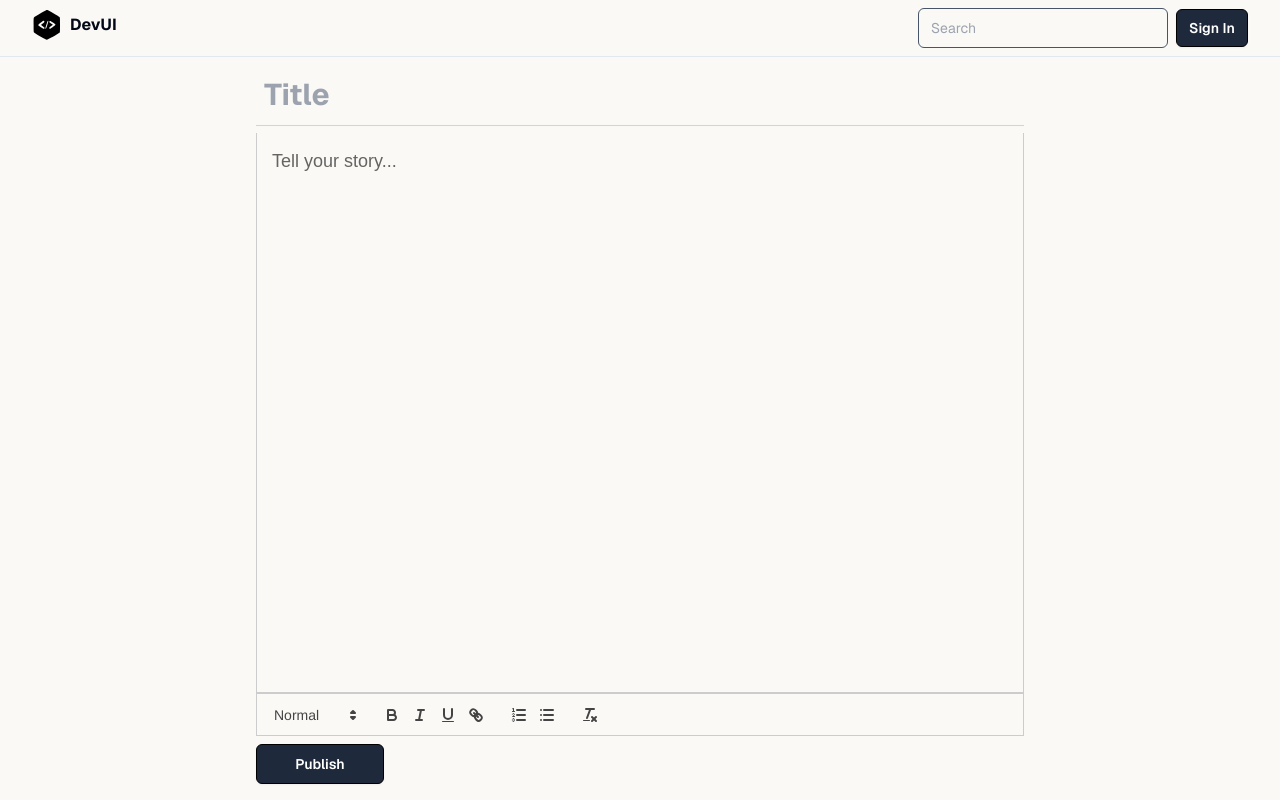
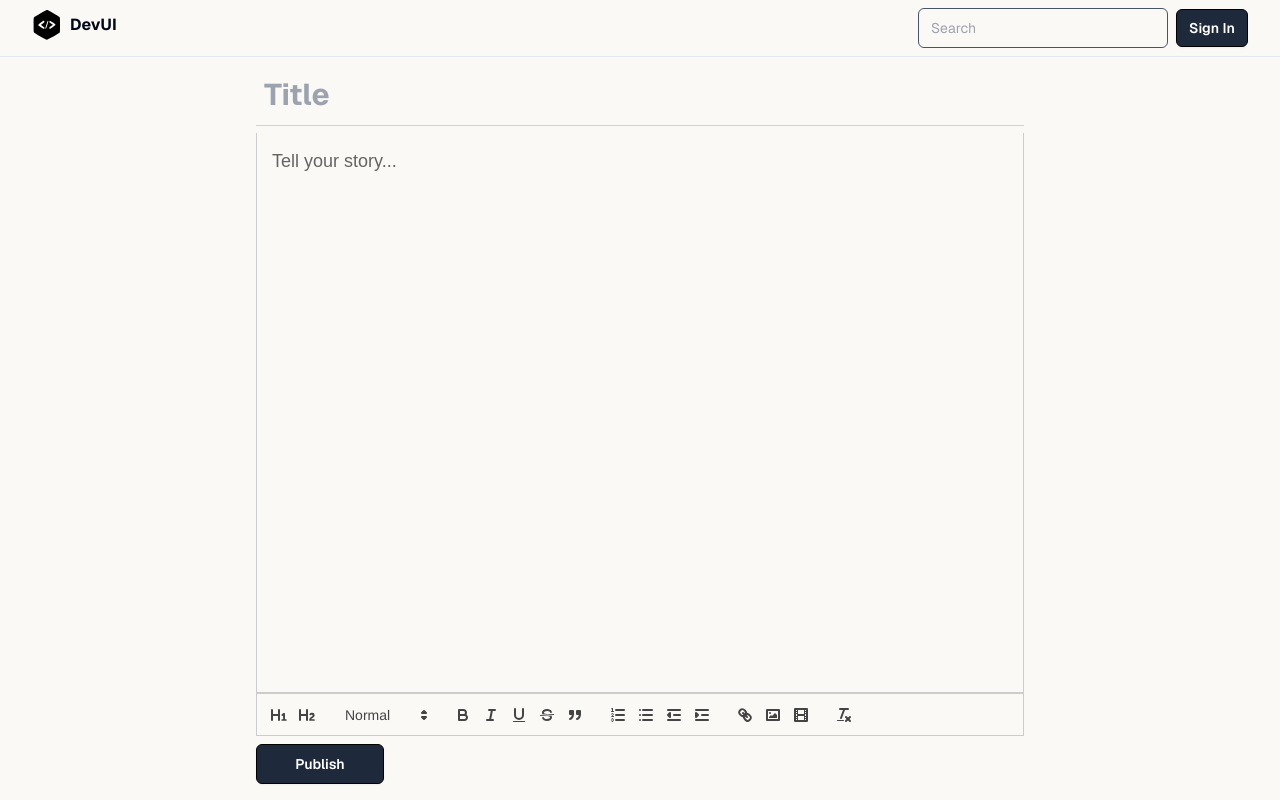
Before and after one commit to moulibrota-das/Blog-frontend, a Next.js app: page /createBlog in a window 1280 px wide. Built offline with nearby package versions, Linux system fonts and the light colour scheme.

Commit message:
feat: insert image in blog

```diff
--- a/src/app/createBlog/page.tsx
+++ b/src/app/createBlog/page.tsx
@@ -17,6 +17,7 @@ import Cookies from "js-cookie";
 import dynamic from "next/dynamic";
 import { useRouter } from "next/navigation";
 import Button from "@/components/ui/button";
+import Editor from "@/components/ui/Editor";
 
 // Quill.register("modules/imageResize", ImageResize);
 
@@ -135,7 +136,7 @@ const CreateBlogPage = () => {
           className="border-b-[1px] border-slate-300 h-auto py-3 px-2 resize-none outline-none bg-transparent w-full  text-3xl font-bold overflow-hidden"
           placeholder="Title"
         />
-        <ReactQuill
+        {/* <ReactQuill
           // ref={(el: any) => (quill.current = el)}
           className=""
           theme="snow"
@@ -144,14 +145,9 @@ const CreateBlogPage = () => {
           // modules={modules}
           formats={formats}
           placeholder="Tell your story..."
-        />
-        {/* <button
-          type="button"
-          onClick={handleSubmit}
-          className="justify-self-end rounded-md border border-black bg-slate-800 mt-2 px-3 py-2 text-sm font-semibold text-white shadow-sm focus-visible:outline focus-visible:outline-2 focus-visible:outline-offset-2 focus-visible:outline-black"
-        >
-          Publish
-        </button> */}
+        /> */}
+        <Editor />
+
         <Button
           onClick={handleSubmit}
           loading={loading}
--- a/src/app/page.tsx
+++ b/src/app/page.tsx
@@ -22,7 +22,7 @@ const getBlogs = async () => {
     const blogs = await response.json();
     if (blogs) {
       // setBlogs(response.data);
-      console.log(blogs);
+      // console.log(blogs);
       return blogs;
     }
   } catch (error) {
--- /dev/null
+++ b/src/components/ui/Editor.tsx
@@ -0,0 +1,82 @@
+"use client";
+
+import React, {
+  useMemo,
+  useEffect,
+  useState,
+  useRef,
+  ChangeEvent,
+} from "react";
+import { Quill } from "react-quill";
+import "react-quill/dist/quill.snow.css";
+import ImageResize from "quill-image-resize-module-react";
+// import "./style.css";
+import dynamic from "next/dynamic";
+
+// Quill.register("modules/imageResize", ImageResize);
+
+const Editor = () => {
+  const [value, setValue] = useState("");
+
+  const formats = [
+    "header",
+    "font",
+    "size",
+    "bold",
+    "italic",
+    "underline",
+    "strike",
+    "blockquote",
+    "list",
+    "bullet",
+    "indent",
+    "link",
+    "image",
+    "video",
+  ];
+
+  const modules = useMemo(
+    () => ({
+      // imageResize: {
+      //   // parchment: Quill.import("parchment"),
+      //   modules: ["Resize", "DisplaySize"],
+      // },
+      toolbar: [
+        [{ header: "1" }, { header: "2" }],
+        [{ size: [] }],
+        ["bold", "italic", "underline", "strike", "blockquote"],
+        [
+          { list: "ordered" },
+          { list: "bullet" },
+          { indent: "-1" },
+          { indent: "+1" },
+        ],
+        ["link", "image", "video"],
+        ["clean"],
+      ],
+      clipboard: {
+        matchVisual: true,
+      },
+    }),
+    []
+  );
+
+  const ReactQuill = useMemo(
+    () => dynamic(() => import("react-quill"), { ssr: false }),
+    []
+  );
+  return (
+    <ReactQuill
+      // ref={(el: any) => (quill.current = el)}
+      className=""
+      theme="snow"
+      value={value}
+      onChange={setValue}
+      modules={modules}
+      formats={formats}
+      placeholder="Tell your story..."
+    />
+  );
+};
+
+export default Editor;
```
